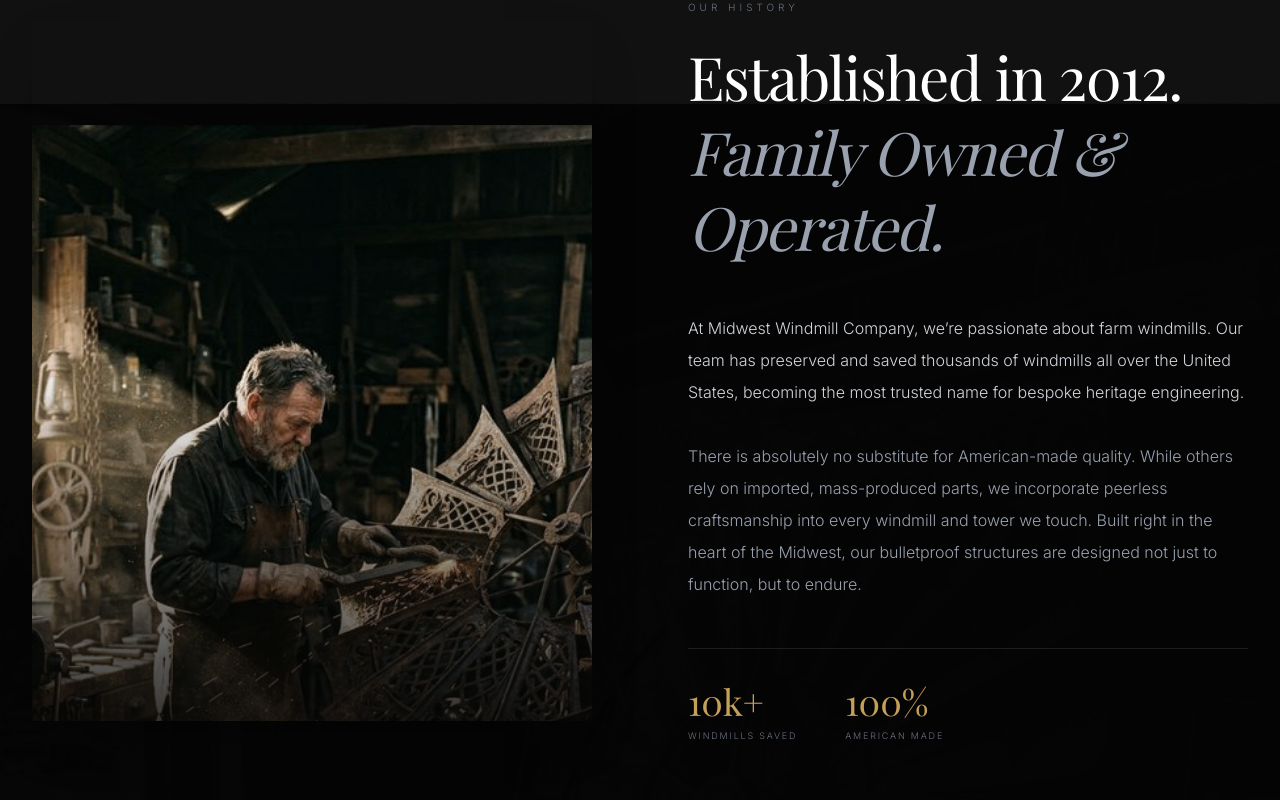
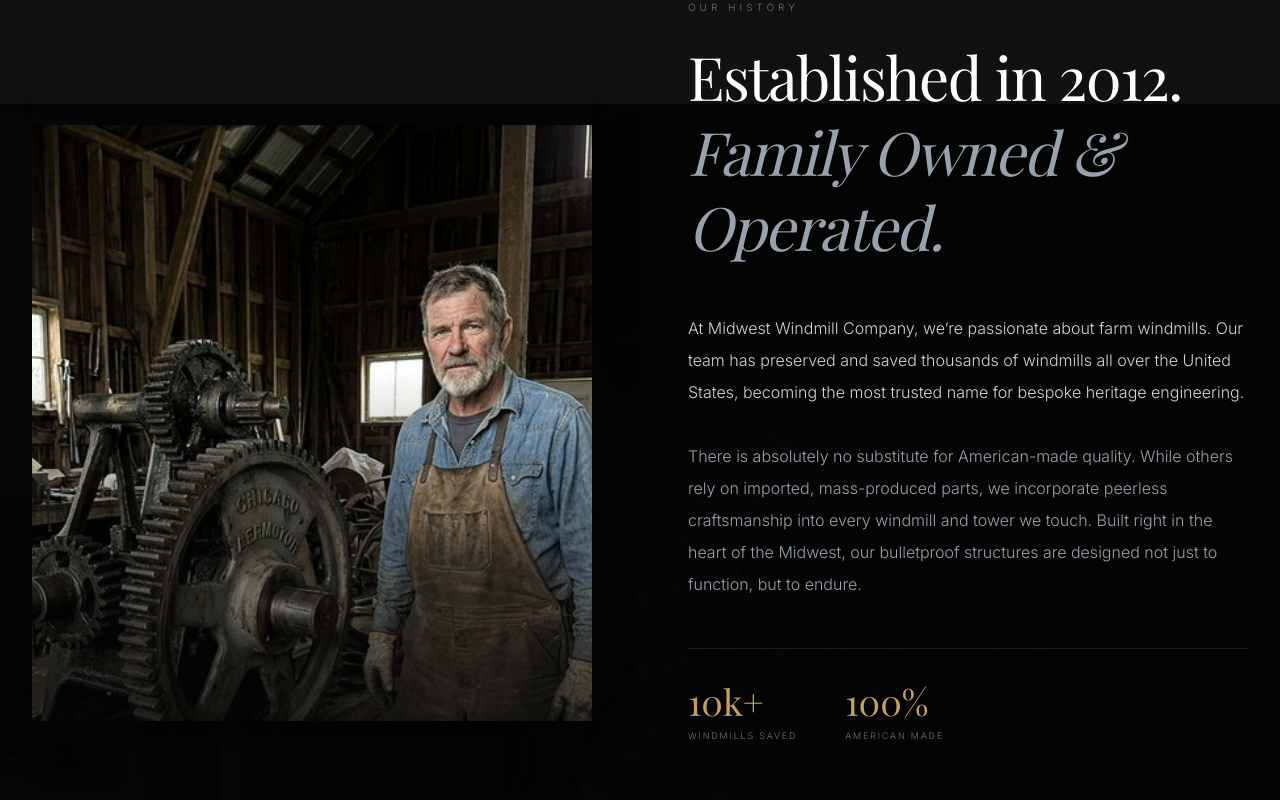
Before and after one commit to Founditmarketing/midwest, a React (Vite) app: page / in a window 1280 px wide. Shown: the part 960-1760 px from the top of the page. Built offline with nearby package versions, Linux system fonts and the light colour scheme; a web font is replaced by a local one.

Commit message:
feat: added highly realistic Mark-lookalike craftsman image to the Hero / Heritage section

```diff
--- a/src/components/Heritage.tsx
+++ b/src/components/Heritage.tsx
@@ -29,7 +29,7 @@ export default function Heritage() {
             <div className="relative aspect-[4/5] overflow-hidden shadow-2xl group">
               <motion.img
                 style={{ y: imgY }}
-                src="/images/master-craftsman-restoration.png"
+                src="/images/mark-lookalike-craftsman.png"
                 alt="Master craftsman restoring a heritage windmill"
                 className="w-full h-[120%] object-cover grayscale-[30%] group-hover:grayscale-0 transition-all duration-[2s] ease-out group-hover:scale-105"
               />
```
Also changed, not shown: public/images/mark-lookalike-craftsman.png (added).
